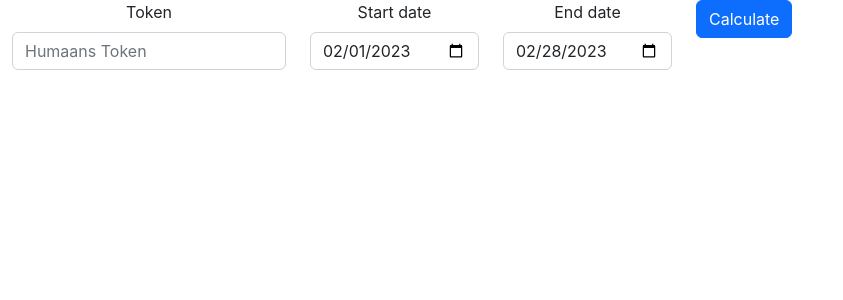
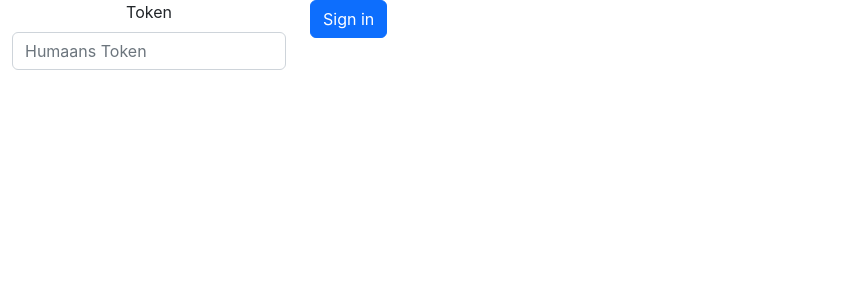
Before and after one commit to alexsotocx/humaans-tracking-app, a React (Create React App) app: page / in a window 1280 px wide. Shown: the top 300 px of the page, without its empty margins (0-843 px from the left). Built offline with nearby package versions, Linux system fonts and the light colour scheme.

Commit message:
Make form user selectable

```diff
--- a/src/App.tsx
+++ b/src/App.tsx
@@ -1,23 +1,22 @@
 import React, { useState } from "react";
 import "./App.css";
-import { Days } from "./types/models";
+import { Profile } from "./types/models";
+import { FormData } from "./Components/FormData";
 import {
     CalculatedTime,
     CalculatedTimeResponse,
     daysOrder,
-    extractDatePortion,
     ReadableWorkingTime,
 } from "./use-cases/time-calculator";
-import Dayjs from "dayjs";
-import { calculateFromHumaans } from "./services/humaans/calculate-from-humaans";
 import { HumaansHRRepository } from "./services/humaans/repository";
-import axios from "axios";
+import { SessionForm } from "./Components/SessionForm";
 
 function CalculationSection(calculations: CalculatedTime) {
     const entries = Object.entries(calculations.workedTimePerDay).sort(
         ([dateA], [dateB]) =>
             new Date(dateB).getTime() - new Date(dateA).getDate()
     );
+
     function renderCalculatedTimeResponse(c: ReadableWorkingTime) {
         let str = "";
         if (c.hours !== 0) str = `${c.hours}h`;
@@ -25,7 +24,19 @@ function CalculationSection(calculations: CalculatedTime) {
         return str.trim();
     }
 
+    function difference(
+        missing: ReadableWorkingTime,
+        extra: ReadableWorkingTime
+    ) {
+        if (missing.minutes || missing.hours)
+            return `- ${renderCalculatedTimeResponse(missing)}`;
+        if (extra.hours || extra.minutes)
+            return `+ ${renderCalculatedTimeResponse(extra)}`;
+        return "";
+    }
+
     function renderRow(date: string, workedData: CalculatedTimeResponse) {
+        const { missing, extra, expected, totalWorked } = workedData;
         return (
             <tr key={date} className={"entry-row"}>
                 <td>
@@ -34,10 +45,9 @@ function CalculationSection(calculations: CalculatedTime) {
                         {daysOrder[new Date(date).getDay()]}
                     </span>
                 </td>
-                <td>{renderCalculatedTimeResponse(workedData.missing)}</td>
-                <td>{renderCalculatedTimeResponse(workedData.totalWorked)}</td>
-                <td>{renderCalculatedTimeResponse(workedData.extra)}</td>
-                <td>{renderCalculatedTimeResponse(workedData.expected)}</td>
+                <td>{renderCalculatedTimeResponse(totalWorked)}</td>
+                <td>{renderCalculatedTimeResponse(expected)}</td>
+                <td>{difference(missing, extra)}</td>
             </tr>
         );
     }
@@ -52,10 +62,9 @@ function CalculationSection(calculations: CalculatedTime) {
                 <thead>
                     <tr>
                         <th>Date</th>
-                        <th>Missing Hours</th>
                         <th>Total worked</th>
-                        <th>Extra time</th>
                         <th>Expected</th>
+                        <th>Difference</th>
                     </tr>
                 </thead>
                 <tbody>{entriesComponent}</tbody>
@@ -66,10 +75,9 @@ function CalculationSection(calculations: CalculatedTime) {
                 <thead>
                     <tr>
                         <th>Date</th>
-                        <th>Missing Hours</th>
                         <th>Total worked</th>
-                        <th>Extra time</th>
                         <th>Expected</th>
+                        <th>Difference</th>
                     </tr>
                 </thead>
                 <tbody>
@@ -84,101 +92,48 @@ function CalculationSection(calculations: CalculatedTime) {
 }
 
 function InputForm() {
-    const [token, setToken] = useState("");
-    const [data, setData] = useState<CalculatedTime>();
-    const [calculated, setCalculated] = useState(false);
-    const [fromDate, setFromDate] = useState(
-        extractDatePortion(Dayjs().startOf("month").toDate())
-    );
-    const [toDate, setToDate] = useState(
-        extractDatePortion(Dayjs().endOf("month").toDate())
+    const [data, setData] = useState<CalculatedTime | null>(null);
+    const [loggedIn, setLoggedIn] = useState(false);
+    const [users, setUsers] = useState([] as Profile[]);
+    const [currentUser, setCurrentUser] = useState<null | Profile>(null);
+    const [repository, setRepository] = useState<null | HumaansHRRepository>(
+        null
     );
 
-    const workingDays: Record<string, number> = {
-        [Days.Monday]: 8,
-        [Days.Tuesday]: 8,
-        [Days.Wednesday]: 8,
-        [Days.Thursday]: 8,
-        [Days.Friday]: 8,
-    };
+    let calculationSection = data ? CalculationSection(data) : null;
 
-    async function handleClick() {
-        try {
-            const data = await calculateFromHumaans({
-                token,
-                from: fromDate,
-                to: toDate,
-                humaansRepoFactory: (token) =>
-                    new HumaansHRRepository(
-                        axios.create(),
-                        token,
-                        "http://localhost:3000"
-                    ),
-                workingHoursPerDay: workingDays,
-            });
-
-            setData(data);
-            setCalculated(true);
-        } catch (e: any) {
-            console.error(e);
-            alert(`Error ${e.message}`);
-        }
+    function logIn(
+        users: Profile[],
+        currentUser: Profile,
+        repo: HumaansHRRepository
+    ) {
+        setLoggedIn(true);
+        setUsers(users);
+        setCurrentUser(currentUser);
+        setRepository(repo);
     }
-
-    let calculationSection = calculated ? CalculationSection(data!) : null;
 
     return (
         <div className="container-fluid">
-            <div className="row">
-                <div className="col-auto">
-                    <label htmlFor="tokenInput" className="form-label">
-                        Token
-                    </label>
-                    <input
-                        className="form-control"
-                        name="tokenInput"
-                        id="tokenInput"
-                        type="text"
-                        placeholder="Humaans Token"
-                        value={token}
-                        onChange={(e) => setToken(e.target.value)}
+            <SessionForm
+                logInCb={logIn}
+                reset={() => {
+                    setUsers([]);
+                    setCurrentUser(null);
+                    setLoggedIn(false);
+                    setData(null);
+                }}
+            ></SessionForm>
+            <div>
+                {loggedIn ? (
+                    <FormData
+                        repository={repository!}
+                        users={users}
+                        currentUser={currentUser!}
+                        calculationCb={(data: CalculatedTime) => setData(data)}
                     />
-                </div>
-                <div className="col-auto">
-                    <label htmlFor="fromDate" className="form-label">
-                        Start date
-                    </label>
-                    <input
-                        className="form-control"
-                        name="fromDate"
-                        id="fromDate"
-                        type="date"
-                        value={fromDate}
-                        placeholder={fromDate}
-                        onChange={(e) => setFromDate(e.target.value)}
-                    />
-                </div>
-                <div className="col-auto">
-                    <label htmlFor="toDate" className="form-label">
-                        End date
-                    </label>
-                    <input
-                        className="form-control"
-                        name="toDate"
-                        id="toDate"
-                        type="date"
-                        value={toDate}
-                        placeholder={toDate}
-                        onChange={(e) => setToDate(e.target.value)}
-                    />
-                </div>
-                <div className="col-auto">
-                    <button onClick={handleClick} className="btn btn-primary">
-                        Calculate
-                    </button>
-                </div>
+                ) : null}
             </div>
-
             <div>{calculationSection}</div>
         </div>
     );
--- /dev/null
+++ b/src/Components/FormData.tsx
@@ -0,0 +1,112 @@
+import { HumaansHRRepository } from "../services/humaans/repository";
+import { Days, Profile } from "../types/models";
+import {
+    CalculatedTime,
+    extractDatePortion,
+} from "../use-cases/time-calculator";
+import React, { useState } from "react";
+import Dayjs from "dayjs";
+import { calculateFromHumaans } from "../services/humaans/calculate-from-humaans";
+
+export function FormData({
+    repository,
+    calculationCb,
+    users,
+    currentUser,
+}: {
+    repository: HumaansHRRepository;
+    users: Profile[];
+    currentUser: Profile;
+    calculationCb: (data: CalculatedTime) => void;
+}) {
+    const [fromDate, setFromDate] = useState(
+        extractDatePortion(Dayjs().startOf("month").toDate())
+    );
+    const [toDate, setToDate] = useState(
+        extractDatePortion(Dayjs().endOf("month").toDate())
+    );
+
+    const [selectedUser, setSelectedUser] = React.useState(currentUser);
+
+    const workingDays: Record<string, number> = {
+        [Days.Monday]: 8,
+        [Days.Tuesday]: 8,
+        [Days.Wednesday]: 8,
+        [Days.Thursday]: 8,
+        [Days.Friday]: 8,
+    };
+
+    async function handleClick() {
+        try {
+            const data = await calculateFromHumaans({
+                user: selectedUser,
+                from: fromDate,
+                to: toDate,
+                repository,
+                workingHoursPerDay: workingDays,
+            });
+
+            calculationCb(data);
+        } catch (e: any) {
+            console.error(e);
+            alert(`Error ${e.message}`);
+        }
+    }
+
+    return (
+        <div className="row">
+            <div className="col-auto">
+                <label className="form-label">User</label>
+                <select
+                    value={selectedUser.id}
+                    onChange={(e) =>
+                        setSelectedUser(
+                            users.find((u) => u.id === e.target.value)!
+                        )
+                    }
+                    className="form-select"
+                >
+                    {users.map((u) => (
+                        <option value={u.id} key={u.id}>
+                            {u.firstName} {u.lastName}{" "}
+                            {currentUser.id === u.id ? "- Me" : ""}
+                        </option>
+                    ))}
+                </select>
+            </div>
+            <div className="col-auto">
+                <label htmlFor="fromDate" className="form-label">
+                    Start date
+                </label>
+                <input
+                    className="form-control"
+                    name="fromDate"
+                    id="fromDate"
+                    type="date"
+                    value={fromDate}
+                    placeholder={fromDate}
+                    onChange={(e) => setFromDate(e.target.value)}
+                />
+            </div>
+            <div className="col-auto">
+                <label htmlFor="toDate" className="form-label">
+                    End date
+                </label>
+                <input
+                    className="form-control"
+                    name="toDate"
+                    id="toDate"
+                    type="date"
+                    value={toDate}
+                    placeholder={toDate}
+                    onChange={(e) => setToDate(e.target.value)}
+                />
+            </div>
+            <div className="col-auto">
+                <button onClick={handleClick} className="btn btn-primary">
+                    Calculate
+                </button>
+            </div>
+        </div>
+    );
+}
--- /dev/null
+++ b/src/Components/SessionForm.tsx
@@ -0,0 +1,73 @@
+import React, { useState } from "react";
+import { HumaansHRRepository } from "../services/humaans/repository";
+import axios from "axios";
+import { Profile } from "../types/models";
+
+export function SessionForm({
+    logInCb,
+    reset,
+}: {
+    reset: () => void;
+    logInCb: (
+        users: Profile[],
+        currentUser: Profile,
+        repository: HumaansHRRepository
+    ) => void;
+}) {
+    const [token, setToken] = useState("");
+    const [loggedIn, setLoggedIn] = useState(false);
+    let repository: HumaansHRRepository;
+
+    async function logIn() {
+        repository = new HumaansHRRepository(
+            axios.create(),
+            token,
+            "http://localhost:3000"
+        );
+        const users = await repository.getUsers();
+        const currentUser = await repository.getCurrentUserProfile();
+
+        setLoggedIn(true);
+
+        logInCb(users, currentUser, repository);
+    }
+
+    return (
+        <div className="row">
+            <div className="col-auto">
+                <label htmlFor="tokenInput" className="form-label">
+                    Token
+                </label>
+                <input
+                    disabled={loggedIn}
+                    className="form-control"
+                    name="tokenInput"
+                    id="tokenInput"
+                    type="text"
+                    placeholder="Humaans Token"
+                    value={token}
+                    onChange={(e) => setToken(e.target.value)}
+                />
+            </div>
+            {!loggedIn ? (
+                <div className="col-auto">
+                    <button onClick={() => logIn()} className="btn btn-primary">
+                        Sign in
+                    </button>
+                </div>
+            ) : (
+                <div className="col-auto">
+                    <button
+                        onClick={() => {
+                            setLoggedIn(false);
+                            reset();
+                        }}
+                        className="btn btn-danger"
+                    >
+                        Reset
+                    </button>
+                </div>
+            )}
+        </div>
+    );
+}
--- a/src/services/humaans/calculate-from-humaans.ts
+++ b/src/services/humaans/calculate-from-humaans.ts
@@ -1,23 +1,24 @@
 import { CalculatedTime, calculateTime } from "../../use-cases/time-calculator";
 import { HumaansHRRepository } from "./repository";
+import { Profile } from "../../types/models";
 
 export async function calculateFromHumaans(params: {
+    user: Profile;
     from: string;
     to: string;
     workingHoursPerDay: Record<string, number>;
-    token: string;
-    humaansRepoFactory: (token: string) => HumaansHRRepository;
+    repository: HumaansHRRepository;
 }): Promise<CalculatedTime> {
-    const repository = params.humaansRepoFactory(params.token);
-    const currentUser = await repository.getCurrentUserProfile();
+    const { repository, user } = params;
+
     const timeEntries = await repository.findEntries({
         from: params.from,
-        userId: currentUser.id,
+        userId: user.id,
         to: params.to,
     });
 
     const timeOffEntries = await repository.getTimeOff({
-        userId: currentUser.id,
+        userId: user.id,
     });
 
     const publicHolidays = await repository.getPublicHolidays({
@@ -25,8 +26,8 @@ export async function calculateFromHumaans(params: {
         to: params.to,
         id:
             timeOffEntries[0]?.publicHolidaysCalendarID ||
-            currentUser.region ||
-            currentUser.country,
+            user.region ||
+            user.country,
     });
 
     return calculateTime({
```
Also changed, not shown: src/bin/cli.ts (+53 -53 lines), src/services/humaans/repository.ts (+12 -0 lines).
